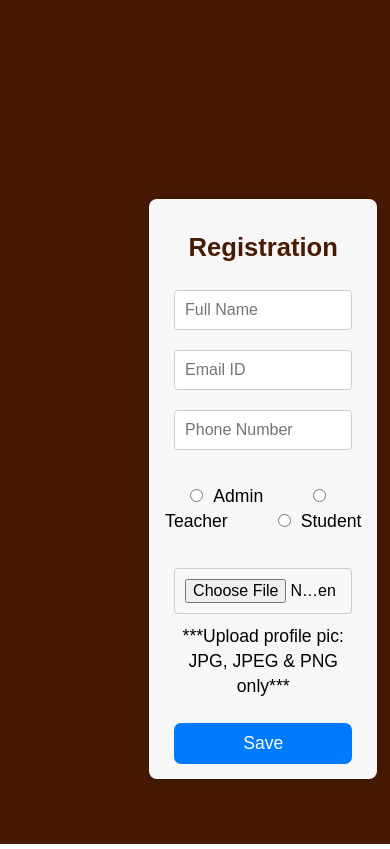
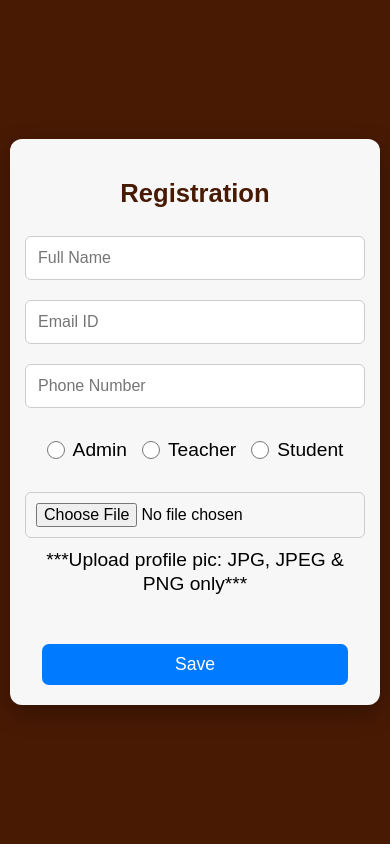
Before and after one commit to Jolie16-Code/face-recognition-attendance-system, a React (Vite) app in the folder frontend/: page /register in a window 390 px wide. Built offline with nearby package versions, Linux system fonts and the light colour scheme.

Commit message:
Prepare facade for deployment

```diff
--- a/frontend/src/App.css
+++ b/frontend/src/App.css
@@ -112,28 +112,27 @@ body{
   }
 }
 
-  .inputFields{
-    width: 80%;
-  padding: 10px;
+  .inputFields {
+  width: 100%;
+  max-width: 430px;
+  padding: 12px;
   margin: 10px 0;
-  border-radius: 4px;
+  border-radius: 6px;
   border: 1px solid #ccc;
-  font-size: 1.5rem;
+  font-size: 1.2rem;
   font-family: sans-serif;
+  box-sizing: border-box;
 }
-  .formcontainer{
-    width: 500px;
-    padding: 20px;
+  .formcontainer {
+  width: 100%;
+  max-width: 520px;
+  padding: 30px;
   background: #f7f7f7;
   color: black;
-    border-radius: 8px;
-    margin-top: 50px;
-    margin-bottom: 70px;
-    box-shadow: 0px 0px 15px rgba(0, 0, 0, 0.2);
-    margin-left: auto;
-    margin-right: auto;
+  border-radius: 12px;
+  box-shadow: 0 8px 25px rgba(0, 0, 0, 0.3);
+  box-sizing: border-box;
   text-align: center;
-
 }
   .formcontainer h2{
     text-align: center;
@@ -146,28 +145,55 @@ body{
   box-sizing: border-box;
 }
 
-  .radiobttn{
-    display: inline;
-  margin-right: 10px;
+  .radiobttn {
+  margin: 0 6px 0 15px;
+  vertical-align: middle;
+}
+
+.user-type-options {
+  display: flex;
+  justify-content: center;
+  align-items: center;
+  gap: 35px;
+  margin: 20px 0;
+}
+
+.user-type-option {
+  display: flex;
+  align-items: center;
+  gap: 8px;
   font-family: sans-serif;
-  font-size: 1.5rem;
-  justify-content: space-between;
+  font-size: 1.2rem;
+  cursor: pointer;
+}
 
+.user-type-option input[type="radio"] {
+  margin: 0;
+  width: 18px;
+  height: 18px;
+  cursor: pointer;
 }
   label{
     font-family: sans-serif;
   font-size: 1.5rem;
   }
-#ts2{
-  margin-left: 50px;
-
+.formcontainer label {
+  font-family: sans-serif;
+  font-size: 1.2rem;
+  vertical-align: middle;
 }
-
-#ts1{
-  margin-left: 50px;
+.formcontainer input[type="file"] {
+  width: 100%;
+  max-width: 430px;
+  padding: 10px;
+  margin-top: 10px;
+  box-sizing: border-box;
+  font-size: 1rem;
 }
-#ts3{
-  margin-left: 0px;
+.upload-label {
+  display: block;
+  font-size: 1rem;
+  margin-top: 5px;
 }
 
 .reg2Bttn{
@@ -185,6 +211,28 @@ body{
 .reg2Bttn:hover {
     background-color: #0056b3;
   }
+  .spinner {
+  display: inline-block;
+  width: 16px;
+  height: 16px;
+  margin-right: 8px;
+  border: 3px solid rgba(255, 255, 255, 0.4);
+  border-top: 3px solid white;
+  border-radius: 50%;
+  animation: spin 0.8s linear infinite;
+  vertical-align: middle;
+}
+
+@keyframes spin {
+  to {
+    transform: rotate(360deg);
+  }
+}
+
+.reg2Bttn:disabled {
+  cursor: not-allowed;
+  opacity: 0.7;
+}
 
 .error-message {
   color: red;
@@ -200,10 +248,14 @@ body{
     font-size: 1.5rem;
 }
 
-  .contain{
-    position: absolute;
-            top: 20%;
-            left: 35%;
+ .contain {
+  width: 100%;
+  min-height: 100vh;
+  display: flex;
+  justify-content: center;
+  align-items: center;
+  box-sizing: border-box;
+  padding: 30px 15px;
 }
 
   .msg{
@@ -242,7 +294,46 @@ body{
 
   }
 
+ .attendance-back-arrow {
+  position: fixed;
+  top: 18px;
+  left: 65px;
 
+  z-index: 10000;
+
+  width: auto;
+  height: auto;
+
+  padding: 0;
+  margin: 0;
+
+  background: none !important;
+  border: 0 !important;
+  outline: none !important;
+  box-shadow: none !important;
+
+  color: hsl(57, 79%, 53%) !important;
+
+  font-family: Arial, sans-serif;
+  font-size: 2.4rem;
+  font-weight: bold;
+  line-height: 1;
+
+  cursor: pointer;
+  appearance: none;
+  -webkit-appearance: none;
+}
+
+.attendance-back-arrow:hover,
+.attendance-back-arrow:focus,
+.attendance-back-arrow:active {
+  background: none !important;
+  border: 0 !important;
+  outline: none !important;
+  box-shadow: none !important;
+
+  color: hsl(57, 90%, 65%) !important;
+}
 
   .usermood {
     max-width: 600px;
@@ -840,10 +931,14 @@ body{
   /* ---------- REGISTRATION FORM ---------- */
 
  .formcontainer {
-    width: 90%;
+  width: 100%;
   max-width: 450px;
-    padding: 15px;
-    margin-top: 30px;
+  padding: 20px 15px;
+  box-sizing: border-box;
+}
+.contain {
+  min-height: 100vh;
+  padding: 20px 10px;
   box-sizing: border-box;
 }
 
@@ -852,8 +947,18 @@ body{
   }
 
   .inputFields {
-    width: 90%;
+  width: 100%;
+  max-width: none;
   box-sizing: border-box;
+  font-size: 1rem;
+}
+
+.user-type-options {
+  gap: 15px;
+  flex-wrap: wrap;
+}
+
+.user-type-option {
   font-size: 1rem;
 }
 
@@ -1018,4 +1123,9 @@ body{
     padding: 8px;
     font-size: 1rem;
   }
+  .attendance-back-arrow {
+  top: 18px;
+  left: 55px;
+  font-size: 2rem;
 }
+}
--- a/frontend/src/components/Home.jsx
+++ b/frontend/src/components/Home.jsx
@@ -401,7 +401,7 @@ function Home(){
         }}
       />
 
-    <h1 className='heading'>FACADE 🎦</h1>
+    <h2 className='heading'>FACADE 🎦</h2>
       <div className="appvide">
 
       <button className='bttn' ><video crossOrigin="anonymous" ref={videoRef} autoPlay></video></button>
--- a/frontend/src/components/ProfilePage.jsx
+++ b/frontend/src/components/ProfilePage.jsx
@@ -10,6 +10,7 @@ const ProfilePage = () => {
   const [isEditing, setIsEditing] = useState(false);
   const { state } = useLocation();
   const imageName = state?.imageName;
+  const userId = state?.userId;
   const detectedMood = state?.detectedMood;
   const navigate = useNavigate();
 
@@ -20,91 +21,59 @@ const ProfilePage = () => {
   const [adminPasskey, setAdminPasskey] = useState('');
   const [isVerifying, setIsVerifying] = useState(false);
 
- /* useEffect(() => {
-    const fetchUserProfile = async () => {
-      try {
-        console.log("🔍 Image received in ProfilePage:", imageName);
-        const url = await fetch(`${BASE_URL}/find-user?image=${imageName}`);
-        console.log("🌐 Fetching:", url);
-        const response = await fetch(url);
 
-        console.log("📡 Response status:", response.status);
+ useEffect(() => {
+  console.log("========== PROFILE DEBUG ==========");
+  console.log("Full navigation state:", state);
+  console.log("imageName:", imageName);
+  console.log("userId:", userId);
 
-        const userData = await response.json();
-
-        console.log("👤 Profile response:", userData);
-        if (response.ok) {
-          const userData = await response.json();
-          setUser(userData);
-          setEditedUser({
-            name: userData.name,
-            email: userData.email,
-            phone: userData.phone,
-            userType: userData.userType,
-          });
-          console.log("✅ User profile loaded successfully");
-        } else {
-          console.error('User not found');
-        }
-      } catch (error) {
-        console.error('Error fetching user data:', error);
-      }
-    };
-  console.log("📦 Profile state:", state);
-  console.log("🖼️ imageName:", imageName);
-    if (imageName) {
-      fetchUserProfile();
-    }
-  }, [imageName]);*/
-  useEffect(() => {
   const fetchUserProfile = async () => {
     try {
-      console.log("🔍 Image received in ProfilePage:", imageName);
+      let url = '';
 
-      const params = new URLSearchParams({
-        image: imageName
-      });
+      if (userId) {
+        url = `${BASE_URL}/user/${userId}`;
+      } else if (imageName) {
+        url = `${BASE_URL}/find-user?image=${encodeURIComponent(imageName)}`;
+      } else {
+        console.error("❌ NO userId OR imageName received");
+        return;
+      }
 
-      const url = `${BASE_URL}/find-user?${params.toString()}`;
-
-      console.log("🌐 Fetching:", url);
+      console.log("🌐 Fetching URL:", url);
 
       const response = await fetch(url);
 
       console.log("📡 Response status:", response.status);
 
-      const userData = await response.json();
+      const data = await response.json();
 
-      console.log("👤 Profile response:", userData);
+      console.log("📦 Response data:", data);
 
-      if (response.ok) {
-        setUser(userData);
-
-        setEditedUser({
-          name: userData.name,
-          email: userData.email,
-          phone: userData.phone,
-          userType: userData.userType,
-        });
-
-        console.log("✅ User profile loaded successfully");
-      } else {
-        console.error("❌ User not found:", userData);
+      if (!response.ok) {
+        console.error("❌ Server returned error:", data);
+        return;
       }
 
+      setUser(data);
+
+      setEditedUser({
+        name: data.name,
+        email: data.email,
+        phone: data.phone,
+        userType: data.userType,
+      });
+
+      console.log("✅ USER SUCCESSFULLY LOADED");
     } catch (error) {
-      console.error("❌ Error fetching user data:", error);
+      console.error("🔥 FETCH ERROR:", error);
     }
   };
 
-  console.log("📦 Profile state:", state);
-  console.log("🖼️ imageName:", imageName);
+  fetchUserProfile();
 
-  if (imageName) {
-    fetchUserProfile();
-  }
-
-}, [imageName]);
+}, [userId, imageName]);
 
   const dynamicQuotes = {
     happy: ["😀 Keep smiling, because life is a beautiful thing!", "😀 Happiness is not by chance, but by choice.", "😀 The best way to predict the future is to create it."],
--- a/frontend/src/components/Register.jsx
+++ b/frontend/src/components/Register.jsx
@@ -22,6 +22,7 @@ const Register = ({ onSuccess }) => {
 
   const navigate = useNavigate();
   const [message, setMessage] = useState('');
+  const [isSubmitting, setIsSubmitting] = useState(false);
 
   const handleChange = (e) => {
     const { name, value } = e.target;
@@ -47,9 +48,11 @@ const Register = ({ onSuccess }) => {
 
   const handleSubmit = async (e) => {
     e.preventDefault();
+    setIsSubmitting(true);
      // NEW: Perform email validation before proceeding
     if (!isValidEmail(formData.email)) {
       setMessage('Invalid email format. Email must contain "@" and end with ".com" or ".co.in".');
+      setIsSubmitting(false);
       setTimeout(() => setMessage(''), 5000); // Clear message after 5 seconds
       return; // Stop the submission
     }
@@ -59,6 +62,7 @@ const Register = ({ onSuccess }) => {
     // Basic length check for phone number
     if (!formData.phone || formData.phone.length < 10) {
         setMessage('Please enter a valid phone number ( 10 digits).'); // Added a more descriptive message
+        setIsSubmitting(false);
         setTimeout(() => setMessage(''), 5000);
         return;
     }
@@ -102,6 +106,9 @@ const Register = ({ onSuccess }) => {
       }
       setTimeout(() => setMessage(''), 5000);
     }
+    finally {
+      setIsSubmitting(false);
+    }
   };
 
   return (
@@ -137,44 +144,62 @@ const Register = ({ onSuccess }) => {
           value={formData.phone}
           onChange={handleChange}
           required
-        ></input> <br></br> <br></br>
-         <input className='radiobttn'
+        ></input>
+         <div className="user-type-options">
+
+  <label className="user-type-option">
+    <input
       type="radio"
       name="teacher"
       checked={userType === 'Admin'}
-          id="ts3"
       value="Admin"
       onChange={(e) => setuserType(e.target.value)}
       required
-        ></input>
-        <label htmlFor="ts3">Admin</label>
-        <input className='radiobttn'
+    />
+    <span>Admin</span>
+  </label>
+
+  <label className="user-type-option">
+    <input
       type="radio"
       name="teacher"
       checked={userType === 'Teacher'}
-          id="ts1"
       value="Teacher"
       onChange={(e) => setuserType(e.target.value)}
       required
-        ></input>
-        <label htmlFor="ts1">Teacher</label>
-        <input className='radiobttn'
+    />
+    <span>Teacher</span>
+  </label>
+
+  <label className="user-type-option">
+    <input
       type="radio"
       name="teacher"
       checked={userType === 'Student'}
-          id="ts2"
       value="Student"
-          onChange={(e) =>setuserType(e.target.value)}
-          required ></input>
-       <label htmlFor="ts2">Student</label> <br></br> <br></br>
-       <label>
+      onChange={(e) => setuserType(e.target.value)}
+      required
+    />
+    <span>Student</span>
+  </label>
+
+</div>
+       <label className="upload-label">
         <input className='inputFields'
           type="file"
-          filename="userImage"
+          name="userImage"
+          accept=".jpg,.jpeg,.png"
           onChange={handleFileChange}
           required
         ></input> ***Upload profile pic: JPG, JPEG & PNG only*** </label><br></br> <br></br>
-        <button type="submit" className='reg2Bttn'>Save</button><br></br>
+        <button type="submit" className='reg2Bttn' disabled={isSubmitting}>{isSubmitting ? (
+    <>
+      <span className="spinner"></span>
+      Registering...
+    </>
+  ) : (
+    'Save'
+  )}</button><br></br>
       </form>
     </div>
     </div>
```
Also changed, not shown: frontend/src/components/AttendancePage.jsx (+11 -1 lines), frontend/src/components/Summary.jsx (+8 -2 lines). Lines whose indentation alone changed are shown as unchanged.
